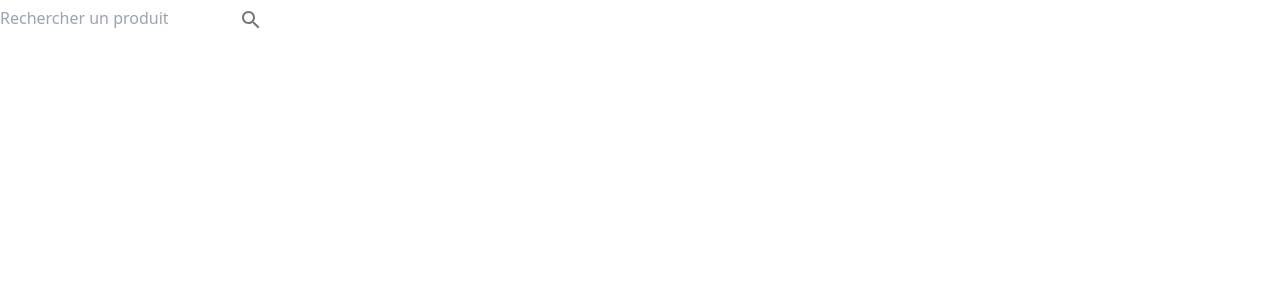
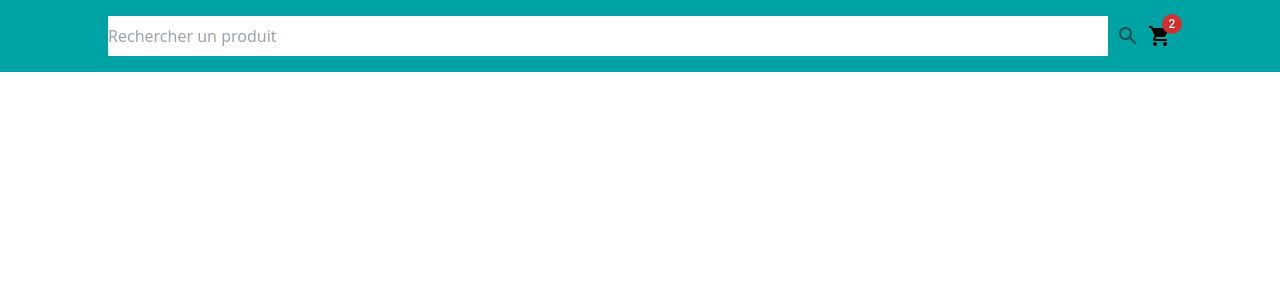
Before and after one commit to Fatou-hub/vite-front-ecommerce, a React (Vite) app: page / in a window 1280 px wide. Shown: the top 300 px of the page. Built offline with nearby package versions, Linux system fonts and the light colour scheme.

Commit message:
feat(layout-header): header component

```diff
--- a/src/App.tsx
+++ b/src/App.tsx
@@ -1,13 +1,14 @@
-import ProductSearch from "./features/product/search-products/ui/ProductSearch";
-
+import Header from "./common/layout/Header";
 
 function App() {
   const onSubmit = (search : string) => {
     console.log(search);
-  }
+  };
+
+  const cartCount = 2;
 
   return (
-    <ProductSearch onSubmit={onSubmit}/>
+    <Header onSubmit={onSubmit} cartCount={cartCount}/>
   );
 };
 
--- /dev/null
+++ b/src/common/layout/Header/Header.tsx
@@ -0,0 +1,27 @@
+import type { ReactElement } from "react";
+
+import ProductSearch from "../../../features/product/search-products/ui/ProductSearch";
+import CartCount from "../../../features/cart/display-cart-count/ui/CartCount";
+
+
+type Props = {
+    onSubmit: (search: string) => void;
+    cartCount:number;
+}
+
+const Header = ({onSubmit, cartCount}: Props): ReactElement => {
+    return(
+        <header className="p-4 flex flex-col lg:flex-row-reverse lg:items-center justify-center bg-primary ">
+            <div className="flex justify-end">
+            <CartCount cartCount={cartCount}/>
+            </div>
+
+            <div className="flex justify-center w-full lg:w-10/12">
+            <ProductSearch onSubmit={onSubmit} />
+            </div>
+        </header>
+    );
+
+};
+
+export default Header;
--- /dev/null
+++ b/src/common/layout/Header/index.tsx
@@ -0,0 +1 @@
+export { default } from './Header';
--- a/src/features/product/search-products/ui/ProductSearch/ProductSearch.tsx
+++ b/src/features/product/search-products/ui/ProductSearch/ProductSearch.tsx
@@ -20,8 +20,9 @@ const ProductSearch = ({onSubmit}: Props): ReactElement => {
     }
 
     return (
-        <form onSubmit={handleSubmit}>
+        <form className='flex w-full' onSubmit={handleSubmit}>
             <input
+            className='w-full'
                 type="text"
                 id="product-search"
                 name="product-search"
--- a/tailwind.config.ts
+++ b/tailwind.config.ts
@@ -3,7 +3,11 @@ import type { Config } from 'tailwindcss'
 export default {
   content: ['./index.html', './src/**/*.{js,ts,jsx,tsx}'],
   theme: {
-    extend: {},
+    extend: {
+      colors: {
+        primary:'#00a3a3',
+      }
+    },
   },
   plugins: [],
-} satisfies Config
+} satisfies Config;
```
Also changed, not shown: src/common/layout/index.jsx (deleted), src/common/layout/index.tsx (added).
